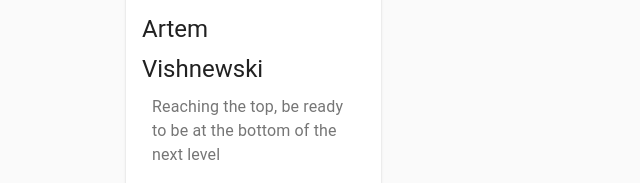
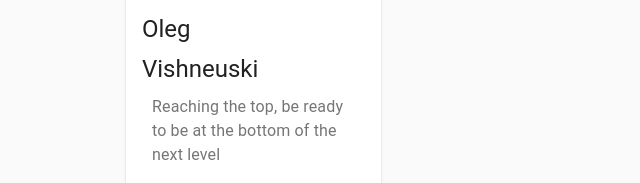
Before and after one commit to obogatyreva/CodeJam-Culture-Portal, a Gatsby site: page / in a window 1280 px wide. Shown: the part 1319-1502 px from the top of the page, 0-640 px from the left. Built offline with nearby package versions, Linux system fonts and the light colour scheme; Gatsby itself is replaced by a stand-in of ours.

Commit message:
feat: add id for database

```diff
--- a/src/components/developers-team/developers-team.js
+++ b/src/components/developers-team/developers-team.js
@@ -19,7 +19,7 @@ const useStyles = makeStyles({
 export default function DevelopersTeam(info) {
   const classes = useStyles()
   const lang = info.eng
-  const { aleksandr, olga, olesya, andrey, artem } = lang
+  const { aleksandr, olga, olesya, andrey, oleg } = lang
 
   return (
     <>
@@ -36,7 +36,7 @@ export default function DevelopersTeam(info) {
         <DeveloperCard {...olga} />
         <DeveloperCard {...olesya} />
         <DeveloperCard {...andrey} />
-        <DeveloperCard {...artem} />
+        <DeveloperCard {...oleg} />
       </Container>
     </>
   )
--- a/src/database-api/database-api.js
+++ b/src/database-api/database-api.js
@@ -14,6 +14,7 @@ const databaseApi = {
   writers: {
     eng: [
       {
+        id: "volski",
         fullName: "Lavon Volski",
         yearsOfLife: "14 September  1965 - in our time",
         photo: {
@@ -111,6 +112,7 @@ const databaseApi = {
         city: "Minsk",
       },
       {
+        id: "daineko",
         fullName: "Daineko Leonid ",
         yearsOfLife: "28 january of 1940 year - antil our time",
         photoURL:
@@ -206,6 +208,7 @@ const databaseApi = {
         city: "Minsk",
       },
       {
+        id: "brovka",
         fullName: "Pyotr Brovka",
         yearsOfLife: "25 June 1905 - 24 March 1980, in Minsk",
         photoURL:
@@ -313,6 +316,7 @@ const databaseApi = {
         city: "Minsk",
       },
       {
+        id: "bykov",
         fullName: "Vasily Vladimirovich Bykov",
         yearsOfLife: "1924-2003",
         photo: {
@@ -399,6 +403,7 @@ const databaseApi = {
         city: "Minsk",
       },
       {
+        id: "gusovsky",
         fullName: "Nikolay Gusovsky",
         yearsOfLife: "1470-1533",
         photo: {
@@ -468,6 +473,7 @@ const databaseApi = {
     ],
     ru: [
       {
+        id: "volski",
         fullName: "Лявон Вольский",
         yearsOfLife: "14 сентября 1965 - по наше время",
         photoURL:
@@ -558,6 +564,7 @@ const databaseApi = {
         city: "Minsk",
       },
       {
+        id: "brovka",
         fullName: "Пётр Усти́нович Бро́вка",
         yearsOfLife: "25 июня 1905 - 24 марта 1980, Минск",
         photoURL:
@@ -661,6 +668,7 @@ const databaseApi = {
         city: "Minsk",
       },
       {
+        id: "daineko",
         fullName: "Дайнеко Леонид Мартинович",
         yearsOfLife: "28 января 1940 года - по наше время",
         photoURL:
@@ -757,6 +765,7 @@ const databaseApi = {
         city: "Minsk",
       },
       {
+        id: "bykov",
         fullName: "Василий Владимирович Быков",
         yearsOfLife: "1924-2003",
         photo: {
@@ -843,6 +852,7 @@ const databaseApi = {
         city: "Минск",
       },
       {
+        id: "gusovsky",
         fullName: "Николай Гусовский",
         yearsOfLife: "1470-1533",
         photo: {
@@ -917,6 +927,7 @@ const databaseApi = {
     ],
     by: [
       {
+        id: "volski",
         fullName: "Ляво́н Арту́равіч Во́льскі",
         yearsOfLife: "14 верасня 1965, Мінск - па наш час",
         photoURL:
@@ -1005,6 +1016,7 @@ const databaseApi = {
         ],
       },
       {
+        id: "brovka",
         fullName: "Пётр Бро́ўка",
         yearsOfLife: "25 чэрвеня 1905 - 24 сакавіка 1980, Менск",
         photoURL:
@@ -1112,6 +1124,7 @@ const databaseApi = {
         city: "Мiнск",
       },
       {
+        id: "daineko",
         fullName: "Дайнека Леанiд Мартiнавiч",
         yearsOfLife: "28 студзеня 1940 году - па сучасны час ",
         photoURL:
@@ -1204,6 +1217,7 @@ const databaseApi = {
         city: "Miнск",
       },
       {
+        id: "bykov",
         fullName: "Васіль Уладзіміравіч Быкаў",
         yearsOfLife: "1924-2003",
         photo: {
@@ -1290,6 +1304,7 @@ const databaseApi = {
         city: "Miнск",
       },
       {
+        id: "gusovsky",
         fullName: "Мікола Гусоўскі",
         yearsOfLife: "1470-1533",
         photo: {
--- a/src/database-api/developers.js
+++ b/src/database-api/developers.js
@@ -2,6 +2,7 @@ const developers = {
   develoversTeam: {
     eng: {
       aleksandr: {
+        id: "aleksandr",
         firstName: "Aleksandr",
         secondName: "Lazarev",
         photo: {
@@ -15,6 +16,7 @@ const developers = {
         scope: "collaboration",
       },
       olga: {
+        id: "olga",
         firstName: "Olga",
         secondName: "Bogatyreva",
         photo: {
@@ -28,6 +30,7 @@ const developers = {
         scope: "collaboration",
       },
       olesya: {
+        id: "olesya",
         firstName: "Olesya",
         secondName: "Zharnasek",
         photo: {
@@ -41,6 +44,7 @@ const developers = {
         scope: "collaboration",
       },
       andrey: {
+        id: "andrey",
         firstName: "Andrew",
         secondName: "Bakalov",
         photo: {
@@ -53,9 +57,10 @@ const developers = {
         position: "group 26",
         scope: "collaboration",
       },
-      artem: {
-        firstName: "Artem",
-        secondName: "Vishnewski",
+      oleg: {
+        id: "oleg",
+        firstName: "Oleg",
+        secondName: "Vishneuski",
         photo: {
           url:
             "https://pp.userapi.com/c858220/v858220086/229bb/PI0xPP7E7LU.jpg",
@@ -69,6 +74,7 @@ const developers = {
     },
     ru: {
       aleksandr: {
+        id: "aleksandr",
         firstName: "Александр",
         secondName: "Лазарев",
         photo: {
@@ -82,6 +88,7 @@ const developers = {
         scope: "collaboration",
       },
       olga: {
+        id: "olga",
         firstName: "Ольга",
         secondName: "Богатырёва",
         photo: {
@@ -95,6 +102,7 @@ const developers = {
         scope: "collaboration",
       },
       olesya: {
+        id: "olesya",
         firstName: "Олеся",
         secondName: "Жерносек",
         photo: {
@@ -107,6 +115,7 @@ const developers = {
         scope: "collaboration",
       },
       andrey: {
+        id: "andrey",
         firstName: "Андрей",
         secondName: "Бакалов",
         photo: {
@@ -118,8 +127,9 @@ const developers = {
         position: "group 26",
         scope: "collaboration",
       },
-      artem: {
-        firstName: "Артем",
+      oleg: {
+        id: "oleg",
+        firstName: "Олег",
         secondName: "Вишневский",
         photo: {
           url:
@@ -134,6 +144,7 @@ const developers = {
     },
     by: {
       aleksandr: {
+        id: "aleksandr",
         firstName: "Аляксандр",
         secondName: "Лазараў",
         photo: {
@@ -147,6 +158,7 @@ const developers = {
         scope: "collaboration",
       },
       olga: {
+        id: "olga",
         firstName: "Вольга",
         secondName: "Багатырова",
         photo: {
@@ -160,6 +172,7 @@ const developers = {
         scope: "collaboration",
       },
       olesya: {
+        id: "olesya",
         firstName: "Олеся",
         secondName: "Жерносек",
         photo: {
@@ -172,6 +185,7 @@ const developers = {
         scope: "collaboration",
       },
       andrey: {
+        id: "andrey",
         firstName: "Андрей",
         secondName: "Бакалов",
         photo: {
@@ -183,9 +197,10 @@ const developers = {
         position: "group 26",
         scope: "collaboration",
       },
-      artem: {
-        firstName: "Артем",
-        secondName: "Вишневский",
+      oleg: {
+        id: "oleg5",
+        firstName: "Aлег",
+        secondName: "Вішнеўскі",
         photo: {
           url:
             "https://pp.userapi.com/c858220/v858220086/229bb/PI0xPP7E7LU.jpg",
```
